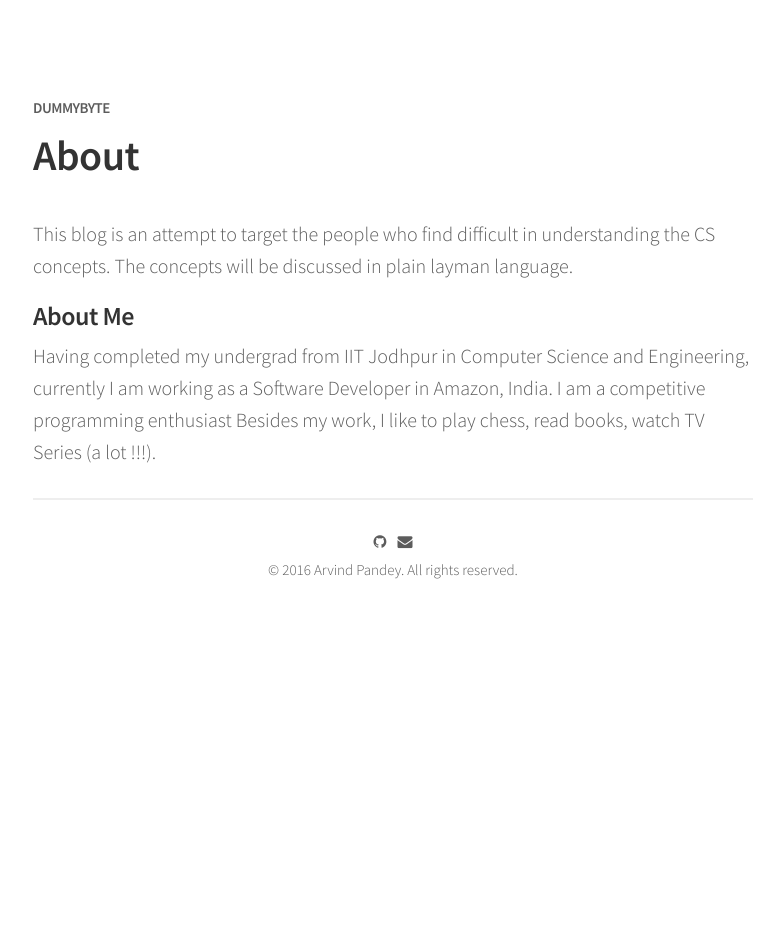
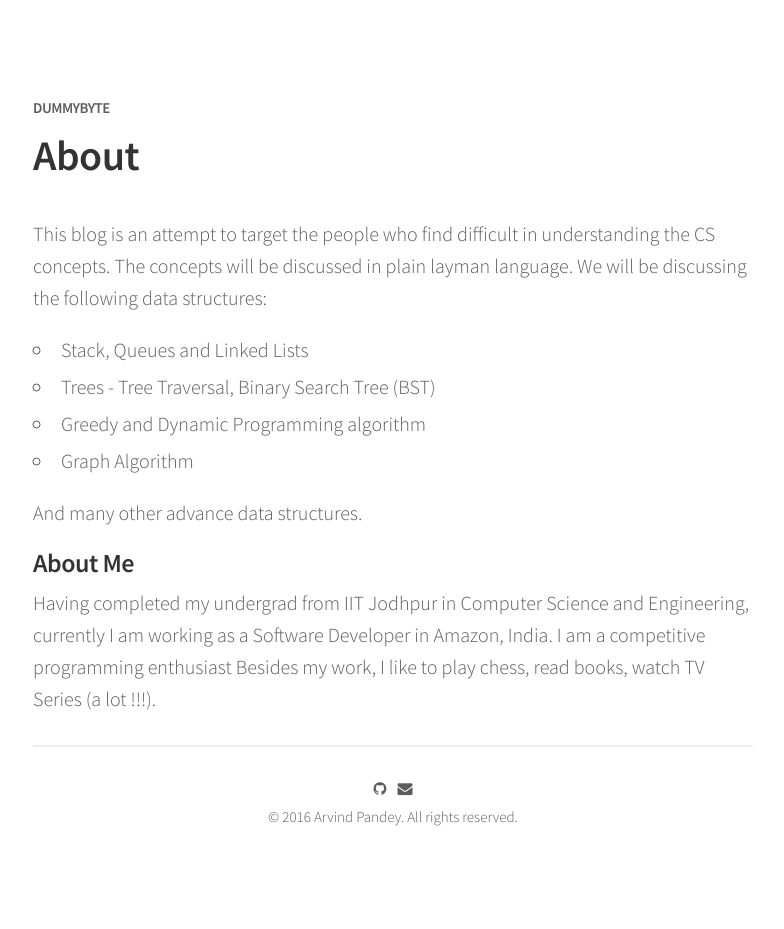
Before and after one commit to dummybyte/blog, a Jekyll site: the page built from about.md, in a window 1280 px wide. Shown: the whole page, without its empty margins (247-1031 px from the left). Built offline with Jekyll 4.4.1, drawn with Linux system fonts in a browser that asks for light colours; nearby versions of some CDN libraries; before the commit the page ends 900 px from its top, so only the background shows below that.

Commit message:
updated about.md

```diff
--- a/about.md
+++ b/about.md
@@ -3,7 +3,14 @@ title: About
 permalink: /about/
 ---
 
-This blog is an attempt to target the people who find difficult in understanding the CS concepts. The concepts will be discussed in plain layman language.
+This blog is an attempt to target the people who find difficult in understanding the CS concepts. The concepts will be discussed in plain layman language. We will be discussing the following data structures:
+
+* Stack, Queues and Linked Lists
+* Trees - Tree Traversal, Binary Search Tree (BST)
+* Greedy and Dynamic Programming algorithm
+* Graph Algorithm
+
+And many other advance data structures.
 
 #### About Me
 Having completed my undergrad from IIT Jodhpur in Computer Science and Engineering, currently I am working as a Software Developer in Amazon, India. I am a competitive programming enthusiast
```
